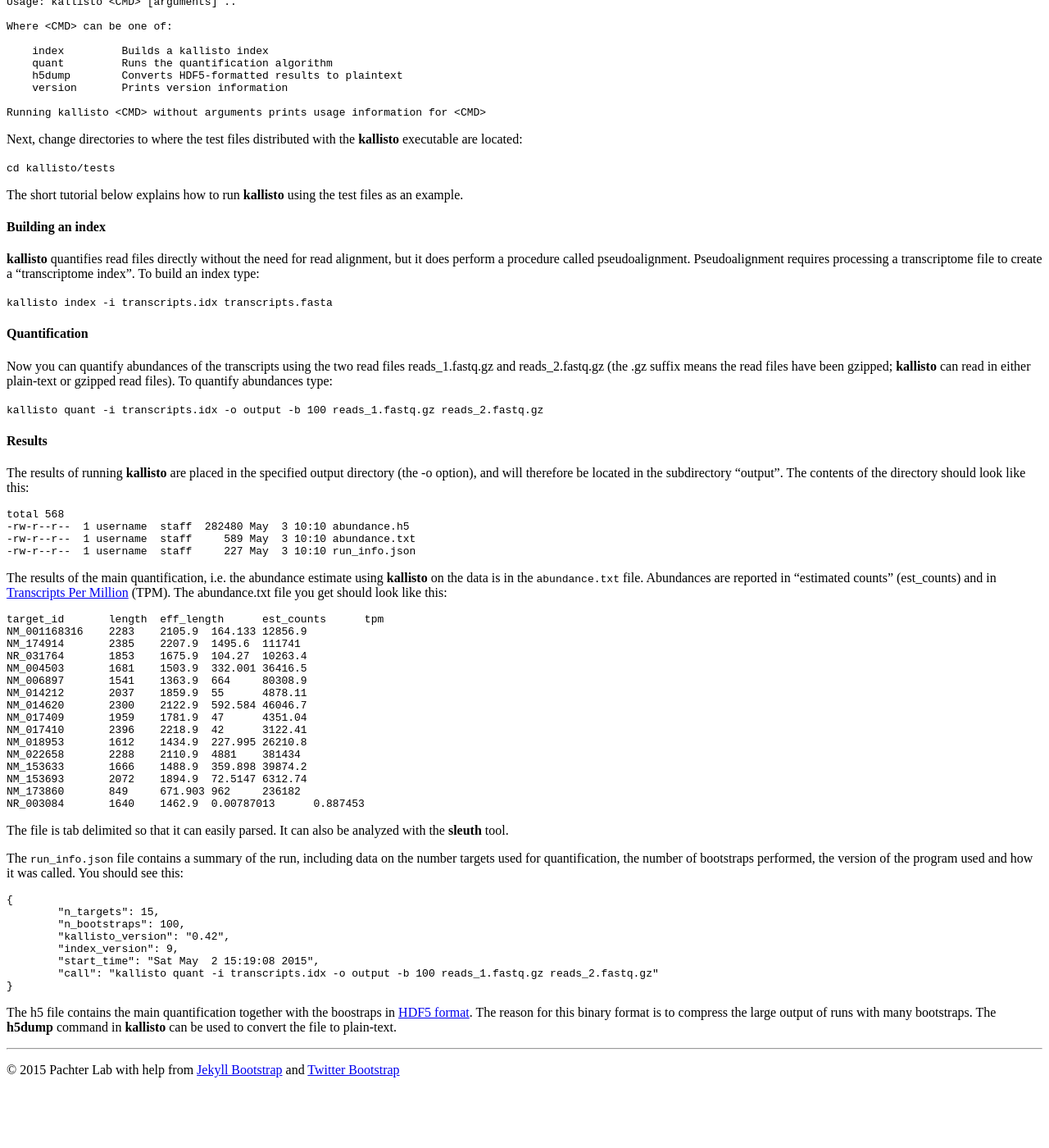
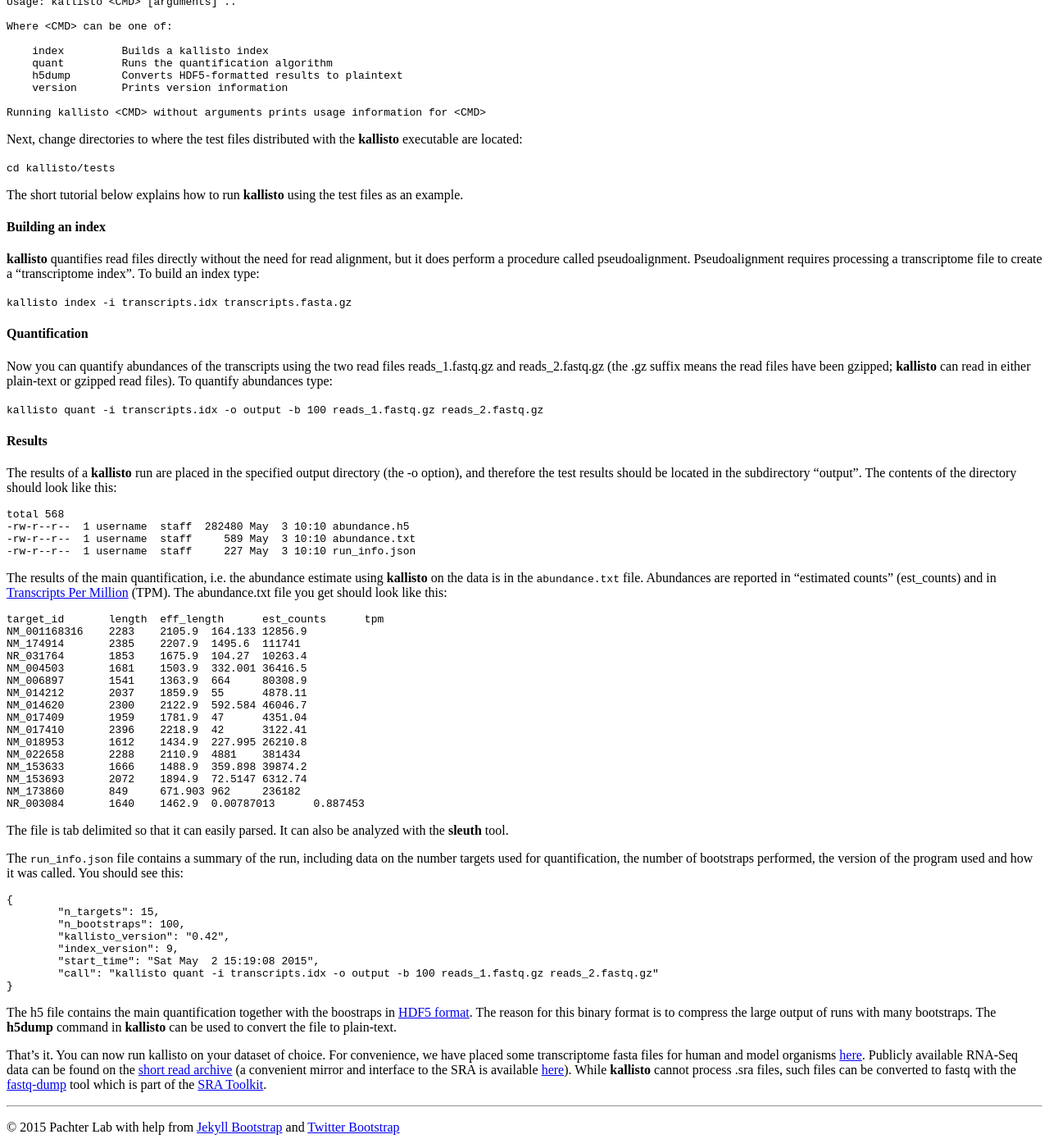
Before and after one commit to pachterlab/kallisto, a Jekyll site: the page built from starting.md, in a window 1280 px wide and 1400 px high, scrolled down 571 px. Shown: the whole window at 82% size. Built offline with Jekyll 4.4.1, drawn with Linux system fonts in a browser that asks for light colours; before the commit the page ends 1901 px from its top, so only the background shows below that.

Commit message:
edited starting page

```diff
--- a/starting.md
+++ b/starting.md
@@ -47,7 +47,7 @@
 
 __kallisto__ quantifies read files directly without the need for read alignment, but it does perform a procedure called pseudoalignment. Pseudoalignment requires processing a transcriptome file to create a "transcriptome index". To build an index type:
 
-`kallisto index -i transcripts.idx transcripts.fasta`
+`kallisto index -i transcripts.idx transcripts.fasta.gz`
 
 #### Quantification
 
@@ -57,7 +57,7 @@
 
 #### Results
 
-The results of running __kallisto__ are placed in the specified output directory (the -o option), and will therefore be located in the subdirectory "output". The contents of the directory should look like this:
+The results of a __kallisto__ run are placed in the specified output directory (the -o option), and therefore the test results should be located in the subdirectory "output". The contents of the directory should look like this:
 
     total 568
     -rw-r--r--  1 username  staff  282480 May  3 10:10 abundance.h5
@@ -98,3 +98,5 @@
     }
 
  The h5 file contains the main quantification together with the boostraps in [HDF5 format](https://www.hdfgroup.org/HDF5/whatishdf5.html). The reason for this binary format is to compress the large output of runs with many bootstraps. The __h5dump__ command in __kallisto__ can be used to convert the file to plain-text.
+
+That's it. You can now run kallisto on your dataset of choice. For convenience, we have placed some transcriptome fasta files for human and model organisms [here](http://bio.math.berkeley.edu/kallisto/transcriptomes/). Publicly available RNA-Seq data can be found on the [short read archive](http://www.ncbi.nlm.nih.gov/sra) (a convenient mirror and interface to the SRA is available [here](http://sra.dnanexus.com)). While __kallisto__ cannot process .sra files, such files can be converted to fastq with the [fastq-dump](http://www.ncbi.nlm.nih.gov/Traces/sra/sra.cgi?view=toolkit_doc&f=fastq-dump) tool which is part of the [SRA Toolkit](http://www.ncbi.nlm.nih.gov/Traces/sra/sra.cgi?view=software).
```
